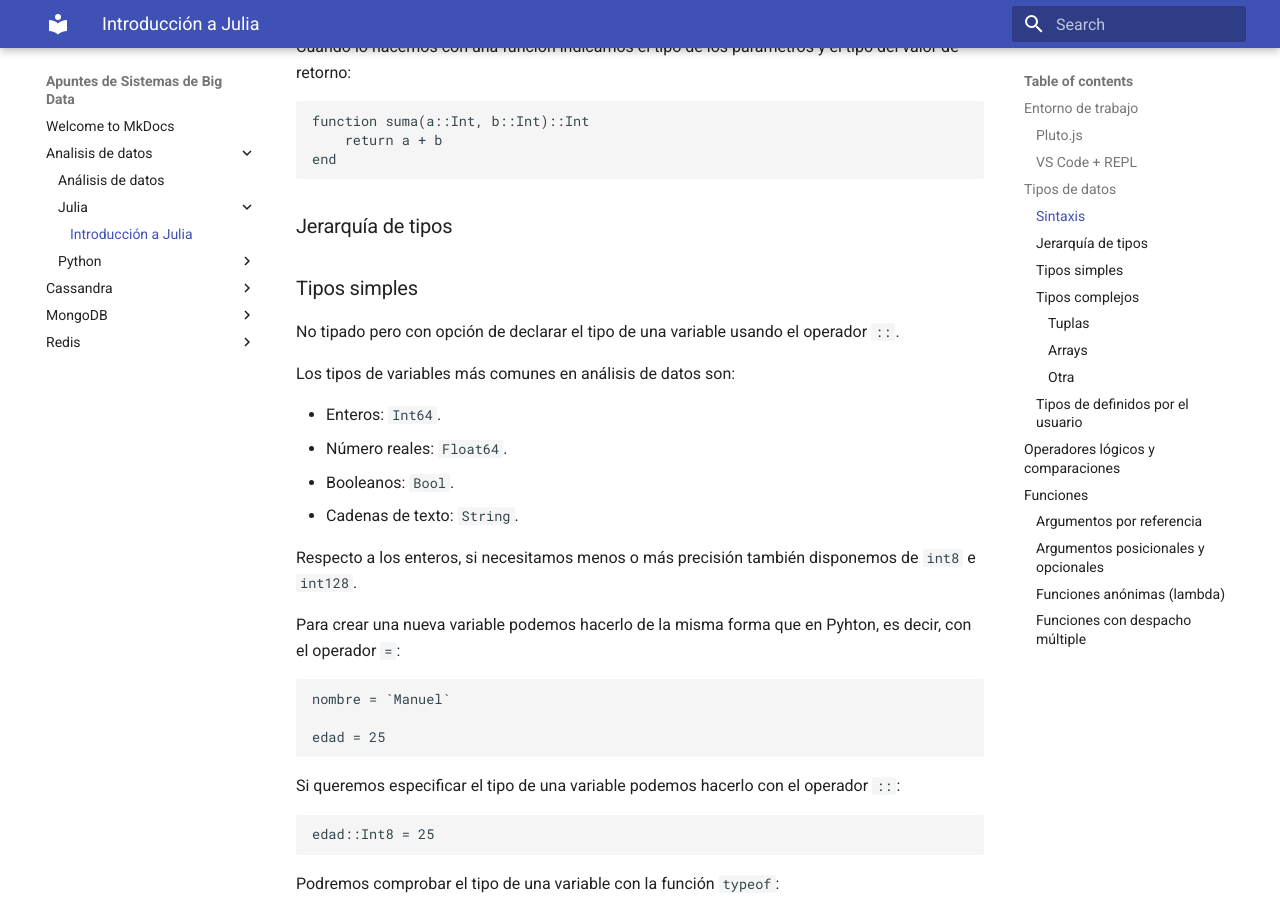
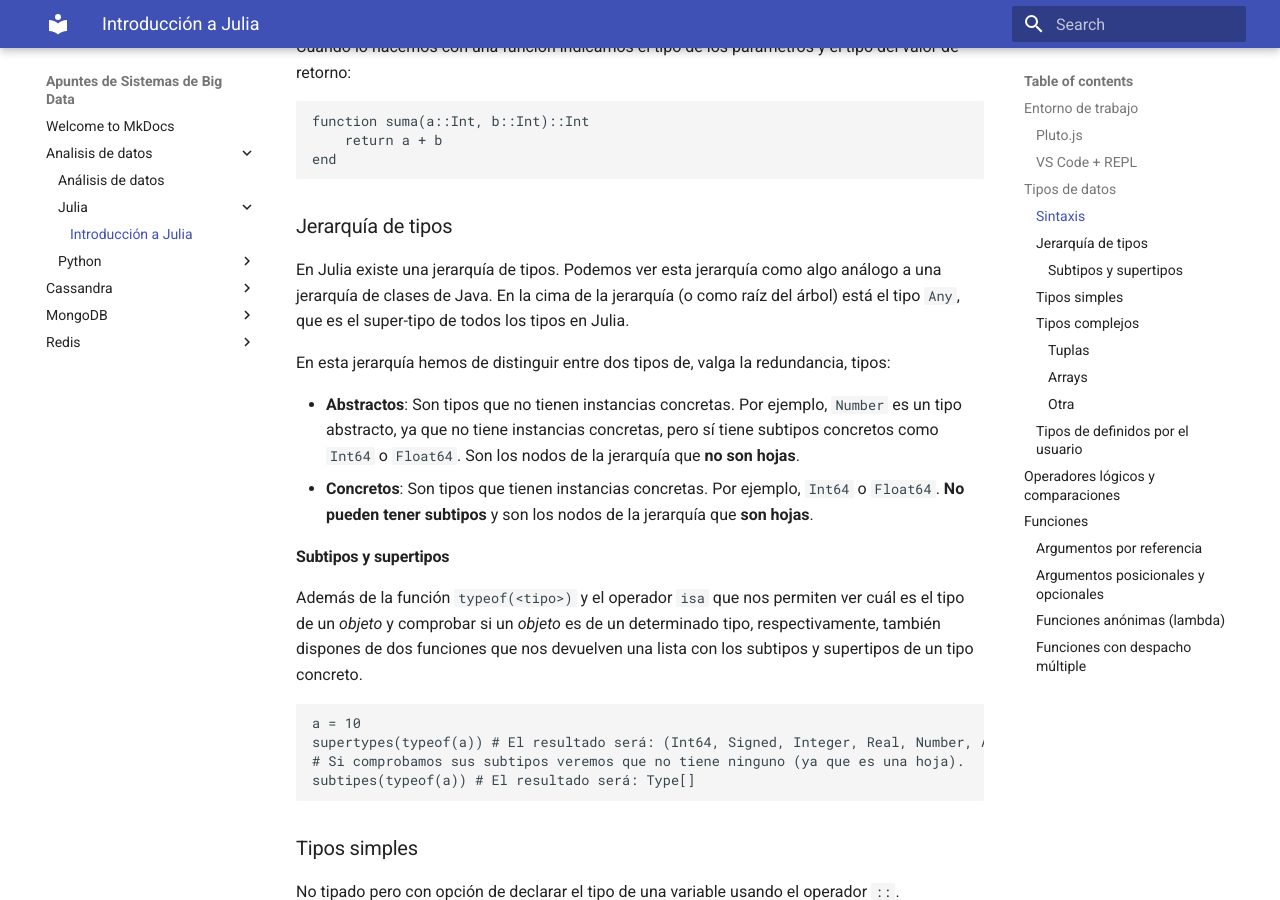
Before and after one commit to mmourazos/SBD, an MkDocs documentation site: the page built from docs/Analisis de datos/Julia/julia 00.md, in a window 1280 px wide and 900 px high, scrolled down 1032 px. Built offline with MkDocs 1.6.1 and Material for MkDocs 9.7.7, drawn with Linux system fonts in a browser that asks for light colours.

Commit message:
Más apuntes de Julia

````diff
--- a/docs/Analisis de datos/Julia/julia 00.md
+++ b/docs/Analisis de datos/Julia/julia 00.md
@@ -44,6 +44,31 @@ end
 ```
 
 ### Jerarquía de tipos
+
+En Julia existe una jerarquía de tipos. Podemos ver esta jerarquía como algo análogo a una jerarquía
+de clases de Java. En la cima de la jerarquía (o como raíz del árbol) está el tipo `Any`, que es el
+super-tipo de todos los tipos en Julia.
+
+En esta jerarquía hemos de distinguir entre dos tipos de, valga la redundancia, tipos:
+
+* **Abstractos**: Son tipos que no tienen instancias concretas. Por ejemplo, `Number` es un tipo
+  abstracto, ya que no tiene instancias concretas, pero sí tiene subtipos concretos como `Int64` o
+  `Float64`. Son los nodos de la jerarquía que **no son hojas**.
+* **Concretos**: Son tipos que tienen instancias concretas. Por ejemplo, `Int64` o `Float64`. **No
+pueden tener subtipos** y son los nodos de la jerarquía que **son hojas**.
+
+#### Subtipos y supertipos
+
+Además de la función `typeof(<tipo>)` y el operador `isa` que nos permiten ver cuál es el tipo de un
+*objeto* y comprobar si un *objeto* es de un determinado tipo, respectivamente, también dispones de
+dos funciones que nos devuelven una lista con los subtipos y supertipos de un tipo concreto.
+
+```julia
+a = 10
+supertypes(typeof(a)) # El resultado será: (Int64, Signed, Integer, Real, Number, Any)
+# Si comprobamos sus subtipos veremos que no tiene ninguno (ya que es una hoja).
+subtipes(typeof(a)) # El resultado será: Type[]
+```
 
 ### Tipos simples
 
````
